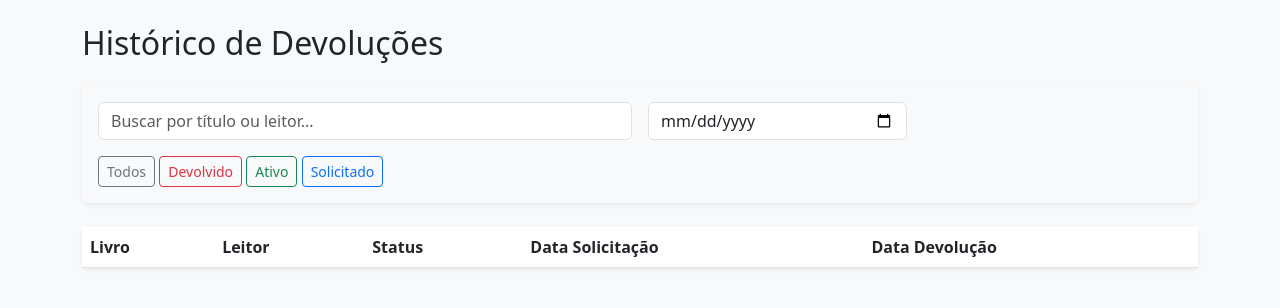
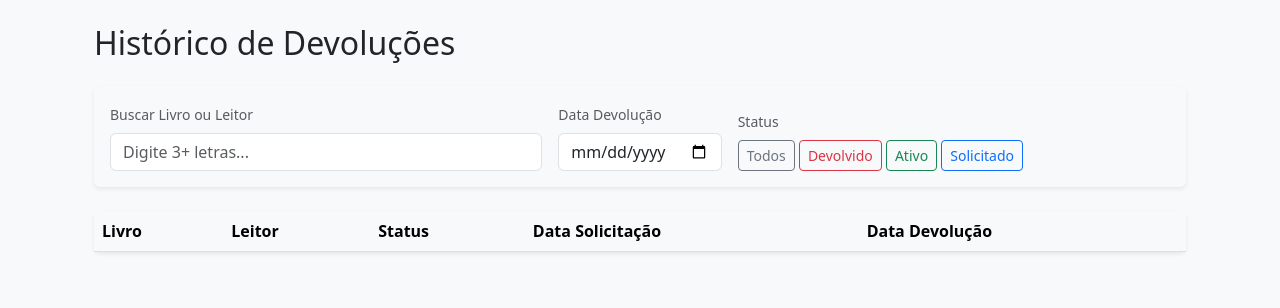
Before and after one commit to urubunet/uab-IFTO, a Python web app: template biblioteca_digital/app/templates/buscar_devolucoes.html in a window 1280 px wide. Shown: the part 56-364 px from the top of the page. Run offline with Jinja, Linux system fonts and the light colour scheme; the template is opened without the code that fills it, so the values that code supplies are empty.

Commit message:
Reformulação da página Devoluções: filtros AJAX e melhorias de UI

```diff
--- a/biblioteca_digital/app/templates/buscar_devolucoes.html
+++ b/biblioteca_digital/app/templates/buscar_devolucoes.html
@@ -1,30 +1,36 @@
 {% extends "layout.html" %}
 {% block title %}Devoluções - Biblioteca Digital{% endblock %}
 {% block content %}
+<div class="container-fluid">
     <h2 class="mb-4">Histórico de Devoluções</h2>
 
-<div class="card p-3 mb-4 bg-light shadow-sm">
-    <div class="row g-3">
-        <div class="col-md-6 position-relative">
-            <input type="text" id="buscaDevolucao" class="form-control" placeholder="Buscar por título ou leitor..." autocomplete="off">
-            <div id="autocompleteList" class="list-group position-absolute w-100" style="z-index: 1000;"></div>
+    <!-- Filtros -->
+    <div class="card p-3 mb-4 bg-light shadow-sm border-0">
+        <div class="row g-3 align-items-end">
+            <div class="col-md-5 position-relative">
+                <label class="form-label small text-muted">Buscar Livro ou Leitor</label>
+                <input type="text" id="buscaDevolucao" class="form-control" placeholder="Digite 3+ letras..." autocomplete="off">
+                <div id="autocompleteList" class="list-group position-absolute w-100 shadow-sm" style="z-index: 1000;"></div>
             </div>
-        <div class="col-md-3">
+            <div class="col-md-2">
+                <label class="form-label small text-muted">Data Devolução</label>
                 <input type="date" id="dataDevolucao" class="form-control">
             </div>
-    </div>
-    <div class="mt-3">
+            <div class="col-md-5">
+                <label class="form-label small text-muted d-block">Status</label>
                 <button class="btn btn-outline-secondary btn-sm" onclick="filtrarStatus('')">Todos</button>
                 <button class="btn btn-outline-danger btn-sm" onclick="filtrarStatus('DEVOLVIDO')">Devolvido</button>
                 <button class="btn btn-outline-success btn-sm" onclick="filtrarStatus('ATIVO')">Ativo</button>
                 <button class="btn btn-outline-primary btn-sm" onclick="filtrarStatus('SOLICITADO')">Solicitado</button>
             </div>
         </div>
+    </div>
 
-<div class="card shadow-sm">
+    <!-- Tabela -->
+    <div class="card shadow-sm border-0">
         <div class="table-responsive">
-        <table class="table table-striped mb-0">
-            <thead>
+            <table class="table table-hover mb-0">
+                <thead class="table-light">
                     <tr>
                         <th>Livro</th>
                         <th>Leitor</th>
@@ -34,9 +40,10 @@
                     </tr>
                 </thead>
                 <tbody id="tabelaDevolucoesBody">
-                <!-- Conteúdo dinâmico via AJAX -->
+                    <!-- Conteúdo dinâmico -->
                 </tbody>
             </table>
+        </div>
     </div>
 </div>
 
@@ -51,6 +58,11 @@
             .then(data => {
                 const tbody = document.getElementById('tabelaDevolucoesBody');
                 tbody.innerHTML = '';
+
+                if (data.length === 0) {
+                    tbody.innerHTML = '<tr><td colspan="5" class="text-center py-4 text-muted">Nenhum registro encontrado.</td></tr>';
+                    return;
+                }
 
                 data.forEach(dev => {
                     let badgeClass = 'bg-info';
```
Also changed, not shown: 3 other files. Lines whose indentation alone changed are shown as unchanged.
